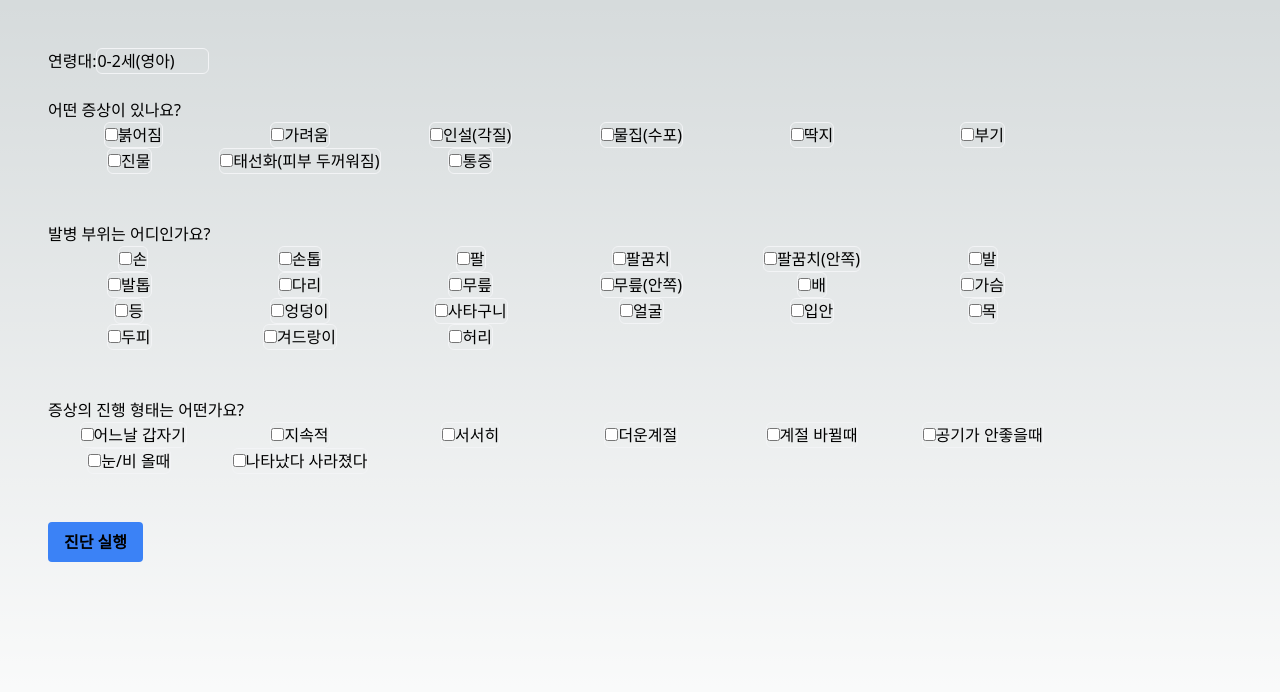
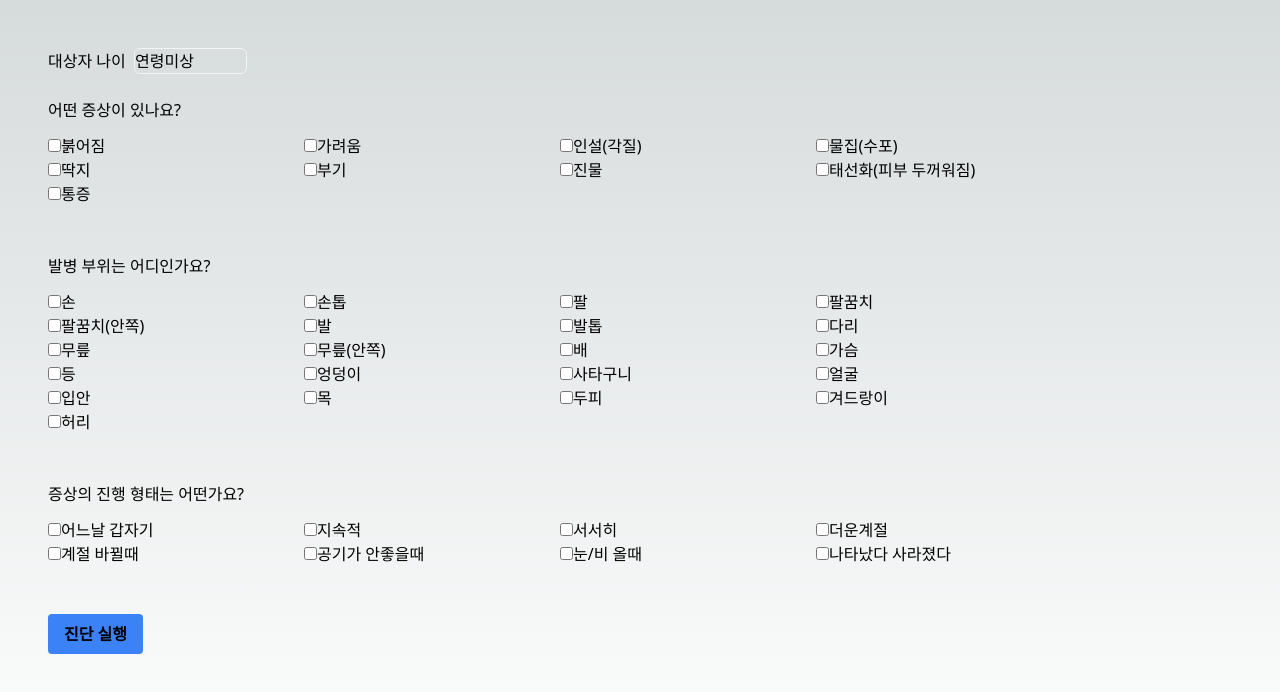
Before and after one commit to zephyranthes03/buidl2, a Next.js app: page /patientForm in a window 1280 px wide. Shown: the top 692 px of the page. Built offline with nearby package versions, Linux system fonts and the light colour scheme.

Commit message:
Update feedback

```diff
--- a/src/components/reequestResult/FeedbackForm.tsx
+++ b/src/components/reequestResult/FeedbackForm.tsx
@@ -52,7 +52,6 @@ export const FeedbackForm: React.FC = () => {
         <textarea
             id="comment"
             name="comment"
-            rows="7"
             onChange={(e) => setComment(e.target.value)}
             className="shadow-sm focus:ring-indigo-500 focus:border-indigo-500 mt-1 block w-full sm:text-sm border-gray-300 rounded-md"
             placeholder="저희 결과에 만족하지 못하신 이유를 간략하게 설명해주시면 서비스 성능 향상에 도움이 됩니다. 피드백을 입력하는게 망설여지신다면, 불만족을 선택해 알려주시는 것만으로도 큰 도움이 됩니다."
--- a/src/pages/patientForm.tsx
+++ b/src/pages/patientForm.tsx
@@ -78,12 +78,13 @@ const PatientForm: React.FC = () => {
       className={`flex min-h-screen flex-col items-left justify-between p-12`}
     >
     <form onSubmit={handleSubmit}>
-     {localPatientData.imageBase64 && <Image src={localPatientData.imageBase64} width={1080} height={1920} alt="Uploaded" />}
+     {localPatientData.imageBase64 !== '' && <Image src={localPatientData.imageBase64} width={1080} height={1920} alt="Uploaded" />}
 
      <label>
-        연령대:
-      </label>
-          <select value={localPatientData.ageGroup} onChange={handleAgeGroupChange} className="bg-transparent  border border-gray-100 p-0 rounded-md appearance-none">
+        대상자 나이
+      </label> &nbsp;
+          <select value={localPatientData.ageGroup} onChange={handleAgeGroupChange} className="bg-transparent border border-gray-100 p-0 rounded-md appearance-none">
+            <option value="연령미상">연령미상</option>
             <option value="영아">0-2세(영아)</option>
             <option value="유아">2-6세(유아)</option>
             <option value="어린이">6-13세(어린이)</option>
@@ -102,40 +103,40 @@ const PatientForm: React.FC = () => {
       <label>
         어떤 증상이 있나요?
       </label>
-      <div className="flex place-items-center grid text-center lg:max-w-5xl lg:w-full lg:mb-0 lg:grid-cols-6 lg:text-left">
-       <label className="bg-transparent border border-gray-100 p-0 rounded-md appearance-none mx-2">
+      <div className="flex place-items-left grid text-left lg:max-w-5xl lg:w-full lg:mb-0 lg:grid-cols-4 lg:text-left mt-3">
+       <label className="bg-transparent p-0 rounded-md appearance-none mx-0">
         <input type="checkbox" value="붉어짐" onChange={handleSymptomChange} checked={localPatientData.symptom.includes('붉어짐')} />
         붉어짐
       </label>
-      <label className="bg-transparent border border-gray-100 p-0 rounded-md appearance-none mr-2">
+      <label className="bg-transparent p-0 rounded-md appearance-none mr-2">
         <input type="checkbox" value="가려움" onChange={handleSymptomChange} checked={localPatientData.symptom.includes("가려움")} />
         가려움
       </label>
-      <label className="bg-transparent border border-gray-100 p-0 rounded-md appearance-none mr-2">
+      <label className="bg-transparent p-0 rounded-md appearance-none mr-2">
         <input type="checkbox" value="인설(각질)" onChange={handleSymptomChange} checked={localPatientData.symptom.includes("인설(각질)")} />
         인설(각질)
       </label>
-      <label className="bg-transparent border border-gray-100 p-0 rounded-md appearance-none mr-2">
+      <label className="bg-transparent p-0 rounded-md appearance-none mr-2">
         <input type="checkbox" value="물집(수포)" onChange={handleSymptomChange} checked={localPatientData.symptom.includes("물집(수포)")} />
         물집(수포)
       </label>
-      <label className="bg-transparent border border-gray-100 p-0 rounded-md appearance-none mr-2">
+      <label className="bg-transparent p-0 rounded-md appearance-none mr-2">
         <input type="checkbox" value="딱지" onChange={handleSymptomChange} checked={localPatientData.symptom.includes("딱지")} />
         딱지
       </label>
-      <label className="bg-transparent border border-gray-100 p-0 rounded-md appearance-none mr-2">
+      <label className="bg-transparent p-0 rounded-md appearance-none mr-2">
         <input type="checkbox" value="부기" onChange={handleSymptomChange} checked={localPatientData.symptom.includes("부기")} />
         부기
       </label>
-      <label className="bg-transparent border border-gray-100 p-0 rounded-md appearance-none mr-2">
+      <label className="bg-transparent p-0 rounded-md appearance-none mr-2">
         <input type="checkbox" value="진물" onChange={handleSymptomChange} checked={localPatientData.symptom.includes("진물")} />
         진물
       </label>
-      <label className="bg-transparent border border-gray-100 p-0 rounded-md appearance-none mr-2">
+      <label className="bg-transparent p-0 rounded-md appearance-none mr-2">
         <input type="checkbox" value="태선화(피부 두꺼워짐)" onChange={handleSymptomChange} checked={localPatientData.symptom.includes("태선화(피부 두꺼워짐)")} />
         태선화(피부 두꺼워짐)
       </label>
-      <label className="bg-transparent border border-gray-100 p-0 rounded-md appearance-none mr-2">
+      <label className="bg-transparent p-0 rounded-md appearance-none mr-2">
         <input type="checkbox" value="통증" onChange={handleSymptomChange} checked={localPatientData.symptom.includes("통증")} />
         통증
       </label>
@@ -145,88 +146,89 @@ const PatientForm: React.FC = () => {
       <label>
         발병 부위는 어디인가요?
       </label>
-      <div className="flex place-items-center grid text-center lg:max-w-5xl lg:w-full lg:mb-0 lg:grid-cols-6 lg:text-left">
-      <label className="bg-transparent border border-gray-100 p-0 rounded-md appearance-none mx-2">
-        <input type="checkbox" value="손" onChange={handleAffectedAreaChange} checked={localPatientData.affectedArea.includes('손')} />
+      <br/>
+      <div className="flex place-items-left grid text-left lg:max-w-5xl lg:w-full lg:mb-0 lg:grid-cols-4 lg:text-left mt-3">
+      <label className="bg-transparent p-0 rounded-md appearance-none">
+      <input type="checkbox" value="손" onChange={handleAffectedAreaChange} checked={localPatientData.affectedArea.includes('손')} />
         손
       </label>
-      <label className="bg-transparent border border-gray-100 p-0 rounded-md appearance-none mr-2">
+      <label className="bg-transparent p-0 rounded-md appearance-none mr-2">
         <input type="checkbox" value="손톱" onChange={handleAffectedAreaChange} checked={localPatientData.affectedArea.includes('손톱')} />
         손톱
       </label>
-      <label className="bg-transparent border border-gray-100 p-0 rounded-md appearance-none mr-2">
+      <label className="bg-transparent p-0 rounded-md appearance-none mr-2">
         <input type="checkbox" value="팔" onChange={handleAffectedAreaChange} checked={localPatientData.affectedArea.includes('팔')} />
         팔
       </label>
-      <label className="bg-transparent border border-gray-100 p-0 rounded-md appearance-none mr-2">
+      <label className="bg-transparent p-0 rounded-md appearance-none mr-2">
         <input type="checkbox" value="팔꿈치" onChange={handleAffectedAreaChange} checked={localPatientData.affectedArea.includes('팔꿈치')} />
         팔꿈치
       </label>
-      <label className="bg-transparent border border-gray-100 p-0 rounded-md appearance-none mr-2">
+      <label className="bg-transparent p-0 rounded-md appearance-none mr-2">
         <input type="checkbox" value="팔꿈치(안쪽)" onChange={handleAffectedAreaChange} checked={localPatientData.affectedArea.includes('팔꿈치(안쪽)')} />
         팔꿈치(안쪽)
       </label>
-      <label className="bg-transparent border border-gray-100 p-0 rounded-md appearance-none mr-2">
+      <label className="bg-transparent p-0 rounded-md appearance-none mr-2">
         <input type="checkbox" value="발" onChange={handleAffectedAreaChange} checked={localPatientData.affectedArea.includes('발')} />
         발
       </label>
-      <label className="bg-transparent border border-gray-100 p-0 rounded-md appearance-none mr-2">
+      <label className="bg-transparent p-0 rounded-md appearance-none mr-2">
         <input type="checkbox" value="발톱" onChange={handleAffectedAreaChange} checked={localPatientData.affectedArea.includes('발톱')} />
         발톱
       </label>
-      <label className="bg-transparent border border-gray-100 p-0 rounded-md appearance-none mr-2">
+      <label className="bg-transparent p-0 rounded-md appearance-none mr-2">
         <input type="checkbox" value="다리" onChange={handleAffectedAreaChange} checked={localPatientData.affectedArea.includes('다리')} />
         다리
       </label>
-      <label className="bg-transparent border border-gray-100 p-0 rounded-md appearance-none mr-2">
+      <label className="bg-transparent p-0 rounded-md appearance-none mr-2">
         <input type="checkbox" value="무릎" onChange={handleAffectedAreaChange} checked={localPatientData.affectedArea.includes('무릎')} />
         무릎
       </label>
-      <label className="bg-transparent border border-gray-100 p-0 rounded-md appearance-none mr-2">
+      <label className="bg-transparent p-0 rounded-md appearance-none mr-2">
         <input type="checkbox" value="무릎(안쪽)" onChange={handleAffectedAreaChange} checked={localPatientData.affectedArea.includes('무릎(안쪽)')} />
         무릎(안쪽)
       </label>
-      <label className="bg-transparent border border-gray-100 p-0 rounded-md appearance-none mr-2">
+      <label className="bg-transparent p-0 rounded-md appearance-none mr-2">
         <input type="checkbox" value="배" onChange={handleAffectedAreaChange} checked={localPatientData.affectedArea.includes('배')} />
         배
       </label>
-      <label className="bg-transparent border border-gray-100 p-0 rounded-md appearance-none mr-2">
+      <label className="bg-transparent p-0 rounded-md appearance-none mr-2">
         <input type="checkbox" value="가슴" onChange={handleAffectedAreaChange} checked={localPatientData.affectedArea.includes('가슴')} />
         가슴
       </label>
-      <label className="bg-transparent border border-gray-100 p-0 rounded-md appearance-none mr-2">
+      <label className="bg-transparent p-0 rounded-md appearance-none mr-2">
         <input type="checkbox" value="등" onChange={handleAffectedAreaChange} checked={localPatientData.affectedArea.includes('등')} />
         등
       </label>
-      <label className="bg-transparent border border-gray-100 p-0 rounded-md appearance-none mr-2">
+      <label className="bg-transparent p-0 rounded-md appearance-none mr-2">
         <input type="checkbox" value="엉덩이" onChange={handleAffectedAreaChange} checked={localPatientData.affectedArea.includes('엉덩이')} />
         엉덩이
       </label>
-      <label className="bg-transparent border border-gray-100 p-0 rounded-md appearance-none mr-2">
+      <label className="bg-transparent p-0 rounded-md appearance-none mr-2">
         <input type="checkbox" value="사타구니" onChange={handleAffectedAreaChange} checked={localPatientData.affectedArea.includes('사타구니')} />
         사타구니
       </label>
-      <label className="bg-transparent border border-gray-100 p-0 rounded-md appearance-none mr-2">
+      <label className="bg-transparent p-0 rounded-md appearance-none mr-2">
         <input type="checkbox" value="얼굴" onChange={handleAffectedAreaChange} checked={localPatientData.affectedArea.includes('얼굴')} />
         얼굴
       </label>
-      <label className="bg-transparent border border-gray-100 p-0 rounded-md appearance-none mr-2">
+      <label className="bg-transparent p-0 rounded-md appearance-none mr-2">
         <input type="checkbox" value="입안" onChange={handleAffectedAreaChange} checked={localPatientData.affectedArea.includes('입안')} />
         입안
       </label>
-      <label className="bg-transparent border border-gray-100 p-0 rounded-md appearance-none mr-2">
+      <label className="bg-transparent p-0 rounded-md appearance-none mr-2">
         <input type="checkbox" value="목" onChange={handleAffectedAreaChange} checked={localPatientData.affectedArea.includes('목')} />
         목
       </label>
-      <label className="bg-transparent border border-gray-100 p-0 rounded-md appearance-none mr-2">
+      <label className="bg-transparent p-0 rounded-md appearance-none mr-2">
         <input type="checkbox" value="두피" onChange={handleAffectedAreaChange} checked={localPatientData.affectedArea.includes('두피')} />
         두피
       </label>
-      <label className="bg-transparent border border-gray-100 p-0 rounded-md appearance-none mr-2">
+      <label className="bg-transparent p-0 rounded-md appearance-none mr-2">
         <input type="checkbox" value="겨드랑이" onChange={handleAffectedAreaChange} checked={localPatientData.affectedArea.includes('겨드랑이')} />
         겨드랑이
       </label>
-      <label className="bg-transparent border border-gray-100 p-0 rounded-md appearance-none mr-2">
+      <label className="bg-transparent p-0 rounded-md appearance-none mr-2">
         <input type="checkbox" value="허리" onChange={handleAffectedAreaChange} checked={localPatientData.affectedArea.includes('허리')} />
         허리
       </label>
@@ -237,36 +239,37 @@ const PatientForm: React.FC = () => {
       <label>
         증상의 진행 형태는 어떤가요?
       </label>
-      <div className="flex place-items-center grid text-center lg:max-w-5xl lg:w-full lg:mb-0 lg:grid-cols-6 lg:text-left">
-      <label className="bg-transparent border border-gray-100 p-0 rounded-md appearance-none mx-2">
+      <br/>
+      <div className="flex place-items-left grid text-left lg:max-w-5xl lg:w-full lg:mb-0 lg:grid-cols-4 lg:text-left mt-3">
+      <label className="bg-transparent p-0 rounded-md appearance-none">
         <input type="checkbox" value="어느날 갑자기" onChange={handleProgressChange} checked={localPatientData.progress.includes('어느날 갑자기')} />
         어느날 갑자기
       </label>
-      <label className="bg-transparent border border-gray-100 p-0 rounded-md appearance-none mr-2">
+      <label className="bg-transparent p-0 rounded-md appearance-none mr-2">
       <input type="checkbox" value="지속적" onChange={handleProgressChange} checked={localPatientData.progress.includes('지속적')} />
         지속적
       </label>
-      <label className="bg-transparent border border-gray-100 p-0 rounded-md appearance-none mr-2">
+      <label className="bg-transparent p-0 rounded-md appearance-none mr-2">
       <input type="checkbox" value="서서히" onChange={handleProgressChange} checked={localPatientData.progress.includes('서서히')} />
         서서히
       </label>
-    <label className="bg-transparent border border-gray-100 p-0 rounded-md appearance-none mr-2">
+    <label className="bg-transparent p-0 rounded-md appearance-none mr-2">
     <input type="checkbox" value="더운계절" onChange={handleProgressChange} checked={localPatientData.progress.includes('더운계절')} />
     더운계절
     </label>
-    <label className="bg-transparent border border-gray-100 p-0 rounded-md appearance-none mr-2">
+    <label className="bg-transparent p-0 rounded-md appearance-none mr-2">
     <input type="checkbox" value="계절 바뀔때" onChange={handleProgressChange} checked={localPatientData.progress.includes('계절 바뀔때')} />
     계절 바뀔때
     </label>
-    <label className="bg-transparent border border-gray-100 p-0 rounded-md appearance-none mr-2">
+    <label className="bg-transparent p-0 rounded-md appearance-none mr-2">
     <input type="checkbox" value="공기가 안좋을때" onChange={handleProgressChange} checked={localPatientData.progress.includes('공기가 안좋을때')} />
     공기가 안좋을때
     </label>
-    <label className="bg-transparent border border-gray-100 p-0 rounded-md appearance-none mr-2">
+    <label className="bg-transparent p-0 rounded-md appearance-none mr-2">
     <input type="checkbox" value="눈/비 올때" onChange={handleProgressChange} checked={localPatientData.progress.includes('눈/비 올때')} />
     눈/비 올때
     </label>
-    <label className="bg-transparent border border-gray-100 p-0 rounded-md appearance-none mr-2">
+    <label className="bg-transparent p-0 rounded-md appearance-none mr-2">
       <input type="checkbox" value="나타났다 사라졌다" onChange={handleProgressChange} checked={localPatientData.progress.includes('나타났다 사라졌다')} />
       나타났다 사라졌다
     </label>
```
Also changed, not shown: src/pages/camera.tsx (+11 -4 lines).
